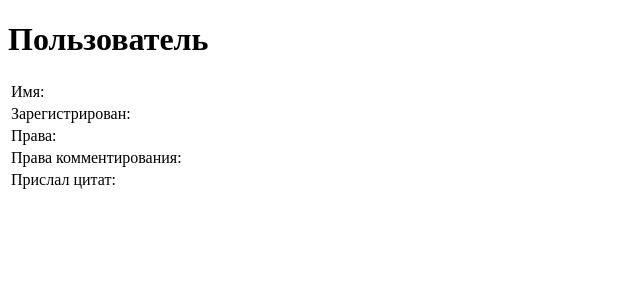
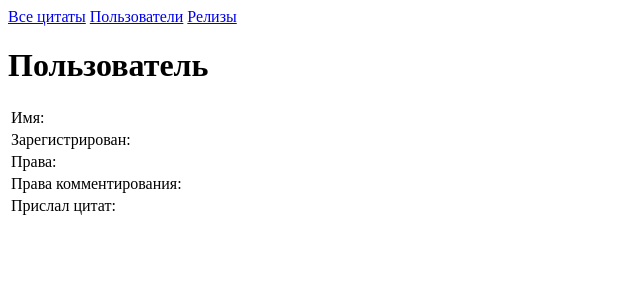
Before and after one commit to MarSoft/gruf, a Python web app: template gruf/templates/profile.html in a window 1280 px wide. Shown: the top 300 px of the page, without its empty margins (0-640 px from the left). Run offline with Jinja, Linux system fonts and the light colour scheme; the template is opened without the code that fills it, so the values that code supplies are empty.

Commit message:
layout.html: базовый вариант навигации

```diff
--- a/gruf/templates/layout.html
+++ b/gruf/templates/layout.html
@@ -7,6 +7,11 @@
 	{% block head %}{% endblock %}
 </head>
 <body>
+	<div id='header'>
+		<a href="{{ url_for('qlist.index') }}">Все цитаты</a>
+		<a href="{{ url_for('users.index') }}">Пользователи</a>
+		<a href="{{ url_for('releases.index') }}">Релизы</a>
+	</div>
 {% block content %}{% endblock %}
 </body>
 </html>
```
